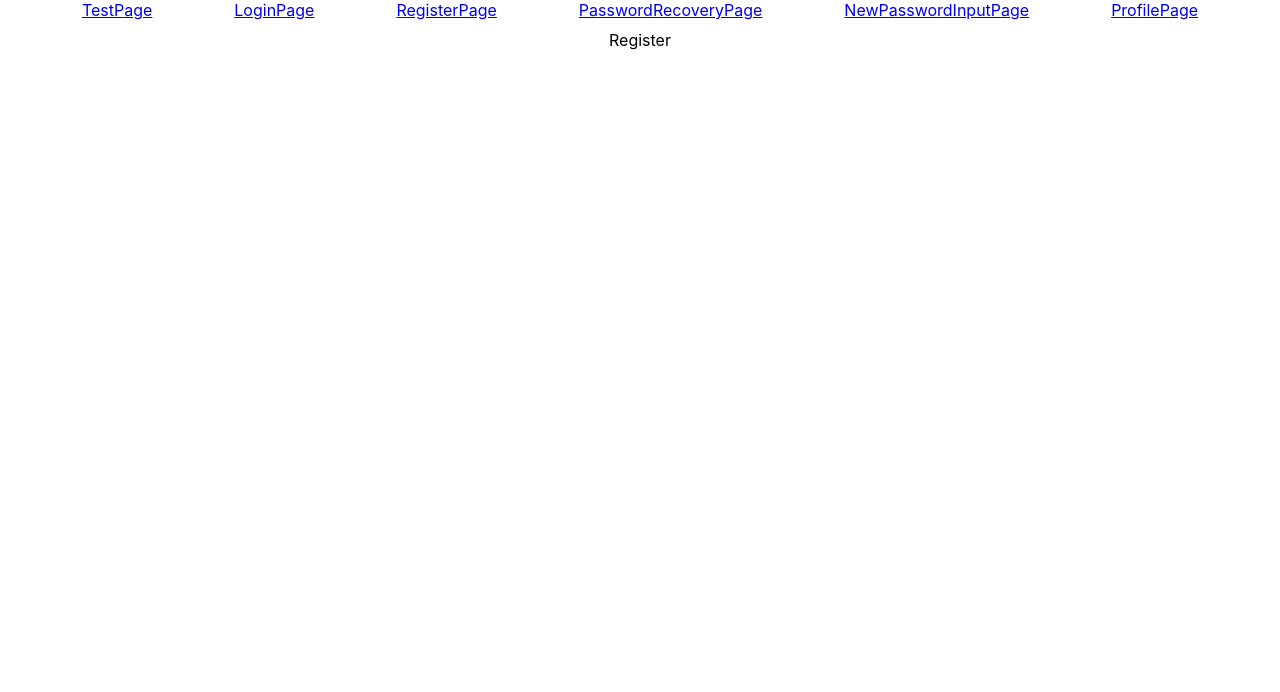
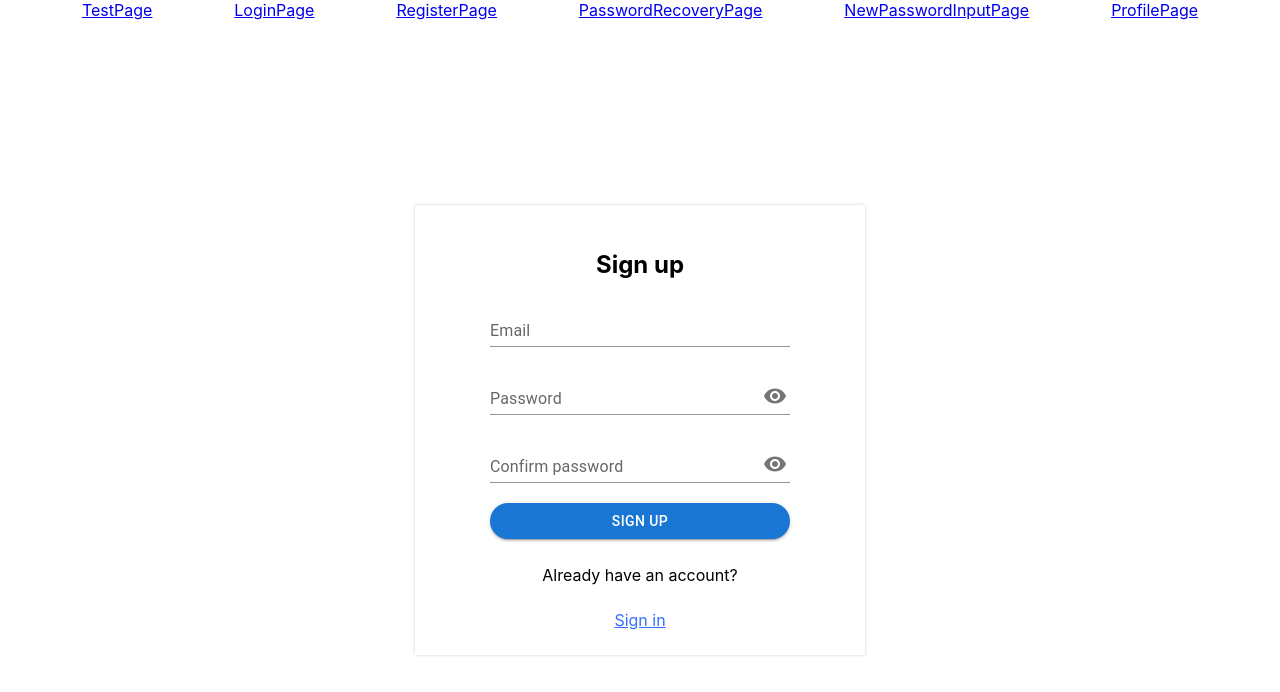
Before and after one commit to AndAndrew/cards, a React (Create React App) app: page /#/register in a window 1280 px wide. Shown: the top 692 px of the page. Built offline with nearby package versions, Linux system fonts and the light colour scheme.

Commit message:
added RegisterPage

```diff
--- a/package.json
+++ b/package.json
@@ -5,6 +5,8 @@
   "dependencies": {
     "@emotion/react": "^11.10.5",
     "@emotion/styled": "^11.10.5",
+    "@material-ui/core": "^4.12.4",
+    "@material-ui/icons": "^4.11.3",
     "@mui/material": "^5.10.17",
     "@testing-library/jest-dom": "^5.14.1",
     "@testing-library/react": "^13.0.0",
@@ -21,6 +23,7 @@
     "react-redux": "^8.0.5",
     "react-router-dom": "^6.4.4",
     "react-scripts": "5.0.1",
+    "react-transition-group": "^4.4.5",
     "redux": "^4.2.0",
     "redux-thunk": "^2.4.2",
     "typescript": "^4.4.2",
--- a/src/api/cards-api.ts
+++ b/src/api/cards-api.ts
@@ -2,7 +2,7 @@ import axios from 'axios'
 
 export const instance = axios.create({
   baseURL:
-    'https://neko-back.herokuapp.com/2.0/' /* process.env.REACT_APP_BACK_URL || 'http://localhost:7542/2.0/',*/,
+    'http://localhost:7542/2.0/' /* process.env.REACT_APP_BACK_URL || 'http://localhost:7542/2.0/',*/,
   // baseURL: process.env.NODE_ENV === 'development' ? 'http://localhost:7542/2.0/' : ,
   withCredentials: true,
 })
@@ -19,8 +19,26 @@ export const cardsApi = {
   recoveryPassword(data: RecoveryPasswordType) {
     return instance.post<{ info: string; error: string }>('/auth/forgot', data)
   },
+  register(data: RegisterDataType) {
+    return instance.post<{ updatedUser: RegisterResponseType; error?: string }>(
+      '/auth/register',
+      data
+    )
+  },
 }
 
+type RegisterResponseType = {
+  created: string
+  email: string
+  isAdmin: boolean
+  name: string
+  publicCardPacksCount: number
+  rememberMe: boolean
+  updated: string
+  verified: boolean
+  _v: number
+  _id: string
+}
 type LoginResponseType = {
   avatar: string
   created: string
@@ -51,3 +69,7 @@ export type LoginDataType = {
   password: string
   rememberMe: boolean
 }
+export type RegisterDataType = {
+  email: string
+  password: string
+}
--- a/src/common/styles/common.container.module.css
+++ b/src/common/styles/common.container.module.css
@@ -8,7 +8,7 @@
   flex-wrap: wrap;
 }
 .personalInformationBlock {
-  border: 2px solid grey;
+  box-shadow: 1px 1px 2px rgba(0, 0, 0, 0.1), -1px -1px 2px rgba(0, 0, 0, 0.1);
   background-color: white;
   width: 450px;
   min-height: 450px;
--- a/src/features/auth/authReducer.ts
+++ b/src/features/auth/authReducer.ts
@@ -1,42 +1,75 @@
-import { cardsApi, LoginDataType, RecoveryPasswordType } from '../../api/cards-api'
+import { Dispatch } from 'redux'
+
+import {
+  cardsApi,
+  LoginDataType,
+  RecoveryPasswordType,
+  RegisterDataType,
+} from '../../api/cards-api'
 import { AppThunk } from '../../app/store'
 import { profileAC, ShowProfileEmailAC } from '../profile/profileReducer'
 
 const InitialState = {
   isLoggedIn: false as boolean,
+  error: null as string | null,
+  registered: false as boolean,
 }
 
-export type AuthActionsType = ReturnType<typeof loginAC>
+export type AuthActionsType =
+  | ReturnType<typeof setIsLoggedInAC>
+  | ReturnType<typeof setError>
+  | ReturnType<typeof setIsRegisteredAC>
 
 export const authReducer = (state: typeof InitialState = InitialState, action: AuthActionsType) => {
   switch (action.type) {
-    case 'LOGIN':
+    case 'LOGIN/SET-IS-LOGGED-IN':
       return { ...state, isLoggedIn: action.value }
+    case 'LOGIN/SET-ERROR':
+      return { ...state, error: action.message }
+    case 'REGISTERED/SET-IS-REGISTERED':
+      return { ...state, registered: action.registered }
     default:
       return state
   }
 }
-
-export const loginAC = (value: boolean) => {
+export const setIsLoggedInAC = (value: boolean) => {
   return {
-    type: 'LOGIN',
+    type: 'LOGIN/SET-IS-LOGGED-IN',
     value,
+  } as const
+}
+export const setError = (message: null | string) => {
+  return {
+    type: 'LOGIN/SET-ERROR',
+    message,
+  } as const
+}
+export const setIsRegisteredAC = (registered: boolean) => {
+  return {
+    type: 'REGISTERED/SET-IS-REGISTERED',
+    registered,
   } as const
 }
 export const LoginTC =
   (data: LoginDataType): AppThunk =>
   dispatch => {
-    cardsApi.login(data).then(res => {
-      console.log(res)
-      dispatch(loginAC(true))
-      dispatch(ShowProfileEmailAC(res.data.email))
-      dispatch(profileAC({ name: res.data.name, avatar: '' }))
-    })
+    cardsApi
+      .login(data)
+      .then(res => {
+        console.log(res)
+        dispatch(setIsLoggedInAC(true))
+        dispatch(ShowProfileEmailAC(res.data.email))
+        dispatch(profileAC({ name: res.data.name, avatar: '' }))
+      })
+      .catch(error => {
+        console.log(error.message)
+        dispatch(setError(error.message))
+      })
   }
 export const logOutTC = (): AppThunk => dispatch => {
   cardsApi.logOut().then(res => {
     console.log(res.data)
-    dispatch(loginAC(false))
+    dispatch(setIsLoggedInAC(false))
   })
 }
 export const passwordRecoveryTC =
@@ -44,3 +77,15 @@ export const passwordRecoveryTC =
   dispatch => {
     cardsApi.recoveryPassword(data).then(res => console.log(res))
   }
+
+export const registerTC = (data: RegisterDataType) => (dispatch: Dispatch) => {
+  cardsApi
+    .register(data)
+    .then(res => {
+      dispatch(setIsRegisteredAC(true))
+    })
+    .catch(error => {
+      console.log(error.message)
+      dispatch(setError(error.message))
+    })
+}
--- /dev/null
+++ b/src/features/auth/register/RegisterPage.module.css
@@ -0,0 +1,9 @@
+.passwordInputContainer {
+    position: relative;
+    margin-bottom: 20px;
+}
+.EyeIconPosition {
+    position: absolute !important;
+    top: 9px;
+    left: 265px;
+}
--- a/src/features/auth/register/RegisterPage.tsx
+++ b/src/features/auth/register/RegisterPage.tsx
@@ -1,3 +1,153 @@
+import React, { useState } from 'react'
+
+import { VisibilityOff } from '@material-ui/icons'
+import Visibility from '@material-ui/icons/Visibility'
+import { Button, FormControl, FormGroup, IconButton, TextField } from '@mui/material'
+import { useFormik } from 'formik'
+import { useSelector } from 'react-redux'
+import { Navigate, NavLink } from 'react-router-dom'
+
+import { AppRootStateType } from '../../../app/store'
+import { useAppDispatch } from '../../../common/hooks/react-redux-hooks'
+import style from '../../../common/styles/common.container.module.css'
+import { registerTC } from '../authReducer'
+
+import s from './RegisterPage.module.css'
+
 export const RegisterPage = () => {
-  return <div>Register</div>
+  const registered = useSelector<AppRootStateType, boolean>(state => state.auth.registered)
+
+  const [showPasswordInputOne, setShowPasswordInputOne] = useState(false)
+  const [showPasswordInputTwo, setShowPasswordInputTwo] = useState(false)
+
+  const dispatch = useAppDispatch()
+
+  type FormikErrorType = {
+    email?: string
+    password?: string
+    confirm_password?: string
+  }
+
+  const formik = useFormik({
+    initialValues: {
+      email: '',
+      password: '',
+      confirm_password: '',
+    },
+    validate: values => {
+      const errors: FormikErrorType = {}
+
+      if (!values.email && formik.touched.email) {
+        errors.email = 'Required'
+      } else if (!/^[A-Z0-9._%+-]+@[A-Z0-9.-]+\.[A-Z]{2,4}$/i.test(values.email)) {
+        errors.email = `Invalid email`
+      }
+
+      if (!values.password) {
+        errors.password = 'Required'
+      } else if (values.password.length < 8) {
+        errors.password = 'Invalid password'
+      }
+
+      if (values.password !== values.confirm_password) {
+        errors.confirm_password = `Passwords don't match`
+      }
+
+      return errors
+    },
+    onSubmit: values => {
+      dispatch(registerTC({ email: values.email, password: values.password }))
+    },
+  })
+
+  if (registered) {
+    return <Navigate to={'/login'} />
+  }
+
+  const handleClickShowPasswordInputOne = () => {
+    setShowPasswordInputOne(!showPasswordInputOne)
+  }
+
+  const handleClickShowPasswordInputTwo = () => {
+    setShowPasswordInputTwo(!showPasswordInputTwo)
+  }
+
+  return (
+    <div className={style.AppContainer}>
+      <div className={style.personalInformationBlock}>
+        <FormControl style={{ minWidth: '250px' }}>
+          <h2>Sign up</h2>
+          <form onSubmit={formik.handleSubmit}>
+            <FormGroup>
+              <TextField
+                sx={{ width: '100%', marginBottom: '20px' }}
+                error={formik.touched.email && formik.errors.email !== undefined}
+                {...formik.getFieldProps('email')}
+                id="email"
+                label="Email"
+                helperText={formik.touched.email ? formik.errors.email : ''}
+                variant="standard"
+              />
+              <div className={s.passwordInputContainer}>
+                <TextField
+                  sx={{ width: '100%' }}
+                  error={formik.touched.password && formik.errors.password !== undefined}
+                  {...formik.getFieldProps('password')}
+                  type={showPasswordInputOne ? 'text' : 'password'}
+                  id="password"
+                  label="Password"
+                  helperText={formik.touched.password ? formik.errors.password : ''}
+                  variant="standard"
+                />
+                <IconButton
+                  className={s.EyeIconPosition}
+                  aria-label="toggle password visibility"
+                  onClick={handleClickShowPasswordInputOne}
+                  onMouseDown={() => {}}
+                  edge="end"
+                >
+                  {showPasswordInputOne ? <VisibilityOff /> : <Visibility />}
+                </IconButton>
+              </div>
+              <div className={s.passwordInputContainer}>
+                <TextField
+                  sx={{ width: '100%' }}
+                  error={
+                    formik.touched.confirm_password && formik.errors.confirm_password !== undefined
+                  }
+                  {...formik.getFieldProps('confirm_password')}
+                  type={showPasswordInputTwo ? 'text' : 'password'}
+                  id="confirm_password"
+                  label="Confirm password"
+                  helperText={formik.touched.confirm_password ? formik.errors.confirm_password : ''}
+                  variant="standard"
+                />
+                <IconButton
+                  className={s.EyeIconPosition}
+                  aria-label="toggle password visibility"
+                  onClick={handleClickShowPasswordInputTwo}
+                  onMouseDown={() => {}}
+                  edge="end"
+                >
+                  {showPasswordInputTwo ? <VisibilityOff /> : <Visibility />}
+                </IconButton>
+              </div>
+              <Button
+                sx={{ borderRadius: '25px', width: '300px' }}
+                type={'submit'}
+                variant={'contained'}
+                color={'primary'}
+              >
+                Sign up
+              </Button>
+            </FormGroup>
+          </form>
+        </FormControl>
+        Already have an account?
+        <NavLink style={{ color: '#366EFF' }} to={'/login'}>
+          Sign in
+        </NavLink>
+      </div>
+    </div>
+  )
 }
```
